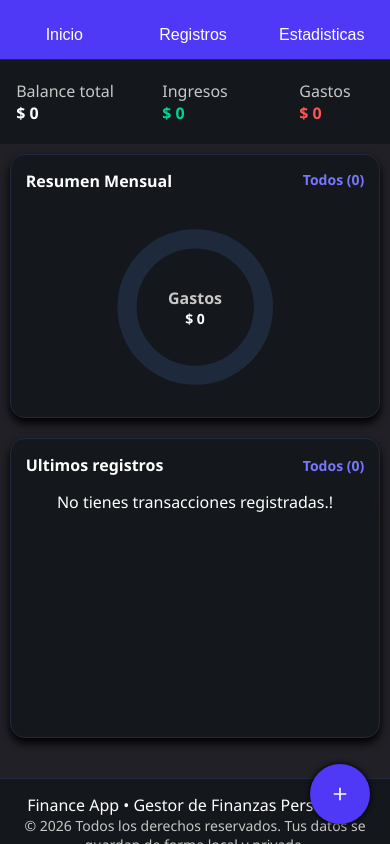
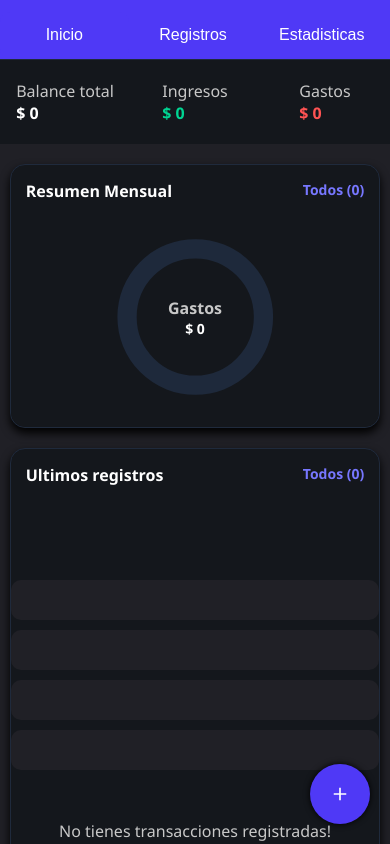
Before and after one commit to Davidpuente12/finance-App, a React (Vite) app: page / in a window 390 px wide. Shown: the top 844 px of the page. Built offline with nearby package versions, Linux system fonts and the light colour scheme.

Commit message:
add filter month

```diff
--- a/src/App.jsx
+++ b/src/App.jsx
@@ -155,6 +155,7 @@ function App() {
       {currentTab === "registros" && (
         <main>
           <SectionRegistros
+            currentTab={currentTab}
             lista={lista}
             actualizarLista={actualizarLista}
             loading={loading}
--- a/src/Section_estadisticas/resumen.css
+++ b/src/Section_estadisticas/resumen.css
@@ -125,6 +125,14 @@
   font-size: var(--text-small);
   color: var(--text-secondary);
 }
+.text-porcentajes {
+  font-size: var(--text-small);
+  margin-bottom: 20px;
+  display: flex;
+  justify-content: end;
+  gap: 20px;
+}
+
 .seccionResumenEstadisticas-grafico .grafico-circular {
   width: 100%;
   height: 80%;
--- a/src/Section_estadisticas/resumenMensual.jsx
+++ b/src/Section_estadisticas/resumenMensual.jsx
@@ -132,17 +132,7 @@ function ResumenMensual({
           <div className="seccionResumenEstadisticas-grafico">
             <div className="seccionResumenEstadisticas-title">
               <h3>Resumen Mensual</h3>
-              <p>
-                De todas las categorias del mes actual. Aqui podras encontrar:{" "}
-                <br />
-                <span style={{ color: "var(--text-color-primary)" }}>
-                  Porcentaje sobre total de Gastos
-                </span>
-                <br />
-                <span style={{ color: "var(--text-color-green)" }}>
-                  Porcentaje sobre total de Ingresos
-                </span>
-              </p>
+              <p>Todas las categorias del mes actual.</p>
             </div>
 
             <div className="grafico-circular">
@@ -186,6 +176,16 @@ function ResumenMensual({
           </div>
 
           <div className="seccionResumenEstadisticas-lista">
+            <div className="text-porcentajes">
+              <p style={{ color: "var(--text-color-primary)" }}>
+                % sobre gastos
+              </p>
+
+              <p style={{ color: "var(--text-color-green)" }}>
+                % sobre ingresos
+              </p>
+            </div>
+
             {graficos.map((item, index) => (
               <div key={index} className="resumenMensual-itemsLista">
                 <p>
--- a/src/Section_registro/section_registros.css
+++ b/src/Section_registro/section_registros.css
@@ -1,8 +1,3 @@
-.section-registros {
-  width: 60%;
-  min-height: 300px;
-  background: var(--bg-primary);
-}
 .section-registros-pages {
   width: 100%;
   min-height: 250px;
@@ -12,53 +7,30 @@
 .section-registros-pages ul {
   border-radius: 15px;
 }
+
+.section-registros {
+  width: 60%;
+  min-height: 465px;
+  background: var(--bg-primary);
+  display: grid;
+  grid-template-rows: 15% 85%;
+}
 .section-registros-head {
   padding: 20px 20px 0;
-  border-top-left-radius: 15px;
-  border-top-right-radius: 15px;
   display: flex;
   justify-content: space-between;
-  align-items: center;
 }
 .ver-todos {
   font-weight: bold;
   font-size: var(--text-small);
   color: var(--text-color-primary);
-  cursor: pointer;
-}
-.mayor-gasto {
-  color: var(--text-secondary);
-}
-.mayor-gasto span {
-  font-size: var(--text-small);
-  color: var(--text-primary);
-}
-.mayor-gasto b {
-  color: rgb(254, 93, 93);
 }
 
 /* LISTA */
 .section-registros-lista {
   background: var(--bg-primary);
-  padding: 20px;
-  min-height: 400px;
-  max-height: 600px;
-  overflow-y: auto;
+  padding: 15px 20px 20px;
   border-radius: 0 0 15px 15px;
-}
-.section-registros-lista::-webkit-scrollbar {
-  width: 10px;
-}
-.section-registros-lista::-webkit-scrollbar-track {
-  background: #383838;
-  border-radius: 8px;
-}
-.section-registros-lista::-webkit-scrollbar-thumb {
-  background: linear-gradient(180deg, #4facfe, rgb(34, 34, 87));
-  border-radius: 8px;
-}
-.section-registros-lista::-webkit-scrollbar-thumb:hover {
-  background: linear-gradient(180deg, rgb(34, 34, 87), #4facfe);
 }
 
 /* ITEMS */
@@ -205,9 +177,6 @@
 }
 
 @media (max-width: 580px) {
-  .section-registros {
-    height: auto;
-  }
   .section-registros-head {
     padding: 15px;
   }
@@ -236,28 +205,20 @@
   }
   /* filtros */
   .sectionRegistros-filtros {
-    position: relative;
     border: none;
-    border-top: 1px solid var(--border-primary);
     box-shadow: none;
     border-radius: 0;
     background: var(--bg-body);
   }
-  .registros-filtros-avanzados > div {
-    position: static;
-  }
-  .registros-filtros-avanzados .btn-reset {
-    width: 30%;
-    height: 30px;
-    top: 15px;
-    right: 0px;
-  }
   .sectionRegistros-filtros-head {
     background: var(--bg-body);
-    padding: 20px 0 15px;
-    flex-direction: column;
-    gap: 20px;
+    padding: 0;
   }
+  .sectionRegistros-filtros-head h3,
+  .registros-filtros-avanzados .btn-reset {
+    display: none;
+  }
+
   .sectionRegistros-search {
     width: 100%;
   }
@@ -267,22 +228,14 @@
     gap: 0;
   }
   .registros-filtros-avanzados input,
-  .registros-filtros-avanzados select {
-    width: 100%;
-    margin: 0;
-    border: none;
-    background: var(--bg-primary);
-    border-radius: 0;
-    border-bottom: 1px solid var(--border-primary);
+  .registros-filtros-avanzados select,
+  .registros-filtros-avanzados label {
+    display: none;
   }
   .registros-filtros-avanzados select:focus {
     border: none;
     box-shadow: none;
     background-color: var(--bg-body);
-  }
-
-  .registros-filtros-avanzados label {
-    display: none;
   }
 }
 
@@ -303,11 +256,11 @@
 .btn-mes {
   width: 100%;
   height: 40px;
+  margin-top: 15px;
   border: none;
-  background-color: var(--bg-primary);
-  border: 1px solid var(--border-primary);
-  color: var(--text-secondary);
-  font-size: var(--text-small);
+  background: var(--button-primary);
+  color: var(--text-primary);
+  font-size: var(--text-medium);
   display: flex;
   align-items: center;
   justify-content: center;
@@ -315,7 +268,8 @@
 .month-modal {
   background: var(--bg-primary);
   border: 1px solid var(--border-primary);
-  border-radius: 15px;
+  box-shadow: 0 4px 5px black;
+  border-radius: 10px;
   padding: 15px;
 }
 .month-modal-header {
@@ -327,7 +281,7 @@
   background: transparent;
   border: none;
   color: var(--text-secondary);
-  font-size: var(--text-primary);
+  font-size: var(--text-large);
   cursor: pointer;
 }
 .month-modal-buttons {
@@ -336,10 +290,12 @@
   margin-top: 20px;
 }
 .month-modal-buttons button {
-  width: 80px;
+  width: 85px;
   min-height: 40px;
   border: none;
-  color: var(--text-secondary);
+  color: var(--text-color-primary);
+  font-size: var(--text-small);
+  font-weight: bold;
   background: none;
 }
 
@@ -351,3 +307,31 @@
     display: block;
   }
 }
+
+/* Estado lista vacia */
+.estado-lista-vacia {
+  width: 100%;
+  height: 100%;
+  display: flex;
+  flex-direction: column;
+  align-items: center;
+  justify-content: center;
+  gap: 10px;
+}
+.estado-lista-vacia > div {
+  background-color: var(--bg-body);
+  width: 100%;
+  height: 40px;
+  border-radius: 10px;
+}
+.estado-lista-vacia > p {
+  margin-top: 40px;
+  color: var(--text-secondary);
+}
+
+.dark {
+  height: 450px;
+}
+.dark > div {
+  background-color: var(--bg-primary);
+}
--- a/src/Section_registro/section_registros.jsx
+++ b/src/Section_registro/section_registros.jsx
@@ -3,10 +3,13 @@ import { ItemTransaccion } from "./components/ItemTransaccion";
 import { IoMdSearch } from "react-icons/io";
 import { categorias_gastos, categorias_ingresos } from "../utils/categorias";
 
-// css
+// css - icon
 import "./section_registros.css";
 import { ImOpt } from "react-icons/im";
+
+// estados de carga
 import { EstadoDeCarga } from "../utils/estadoDeCarga";
+import { EstadoListaVacia } from "../utils/estadoListaVacia";
 
 function SectionRegistros({
   currentTab,
@@ -45,15 +48,18 @@ function SectionRegistros({
       ? filterDate.split("-")[0]
       : new Date().getFullYear();
     const month = String(monthIndex + 1).padStart(2, "0");
-    onFilterDateChange(`${year}-${month}`);
+    onFilterDateChange(`${year}-${month}-01`);
     setShowMonthModal(false);
   };
 
   const currentDate = new Date();
-  const currentMonthLabel = `${monthNames[currentDate.getMonth()]} ${currentDate.getFullYear()}`;
-  const selectedMonthLabel = filterDate
-    ? `${monthNames[Number(filterDate.split("-")[1]) - 1] ?? monthNames[currentDate.getMonth()]} ${filterDate.split("-")[0]}`
-    : currentMonthLabel;
+  const filterDateParts = filterDate ? filterDate.split("-") : [];
+  const selectedYear = filterDateParts[0] || currentDate.getFullYear();
+  const selectedMonthIndex = filterDateParts[1]
+    ? Number(filterDateParts[1]) - 1
+    : currentDate.getMonth();
+
+  const selectedMonthLabel = `${monthNames[selectedMonthIndex] ?? monthNames[currentDate.getMonth()]} ${selectedYear}`;
 
   // fILTROS DEL BUSCADOR , CATEGORIAS Y TIPOS DE GASTOS
   const filteredTransactions = useMemo(() => {
@@ -110,9 +116,7 @@ function SectionRegistros({
           <ul className="section-registros-lista">
             {loading && <EstadoDeCarga />}
             {lista.length === 0 && !loading && (
-              <p style={{ textAlign: "center" }}>
-                No tienes transacciones registradas.!
-              </p>
+              <EstadoListaVacia currentTab={currentTab} />
             )}
 
             {filteredTransactions.slice(0, 5).map((item) => {
@@ -204,7 +208,7 @@ function SectionRegistros({
                 </select>
               </div>
 
-              <div className="input-date">
+              <div className="contain-input-date">
                 <label>FECHA</label>
                 <input
                   type="date"
@@ -278,9 +282,7 @@ function SectionRegistros({
                 <p style={{ textAlign: "center" }}>Estamos cargando...</p>
               )}
               {filteredTransactions.length === 0 && !loading && (
-                <p style={{ textAlign: "center" }}>
-                  No tienes transacciones registradas este mes!
-                </p>
+                <EstadoListaVacia currentTab={currentTab} />
               )}
 
               {filteredTransactions.map((item) => {
--- a/src/index.css
+++ b/src/index.css
@@ -17,7 +17,7 @@
   --text-color-green: rgb(0, 212, 146);
   --text-color-red: rgb(255, 83, 83);
 
-  --text-large: clamp(1.6rem, 1.5vw, 1.9rem);
+  --text-large: clamp(1.6rem, 1.5vw, 1.8rem);
   --text-medium: 1.6rem;
   --text-small: 1.4rem;
 
@@ -26,14 +26,12 @@
   --button-red: rgb(254, 83, 83);
   --button-green: rgb(0, 212, 146);
 }
+
 body {
   background: var(--bg-body);
   font-size: var(--text-medium);
   font-family: "Segoe UI", Tahoma, Geneva, Verdana, sans-serif;
   color: var(--text-primary);
-}
-#root {
-  height: 100%;
 }
 
 header {
@@ -153,8 +151,7 @@ section h3 {
 
 footer {
   width: 100%;
-  height: 90px;
-  margin-top: 80px;
+  margin-top: 40px;
   padding: 20px;
   background-color: var(--bg-primary);
   border-top: 1px solid var(--border-primary);
@@ -220,6 +217,7 @@ footer {
 @media (max-width: 580px) {
   main {
     width: 95%;
+    margin-top: 10px;
   }
   header {
     background-color: var(--button-primary);
@@ -257,4 +255,7 @@ footer {
     bottom: 20px;
     right: 20px;
   }
+  footer {
+    padding: 10px;
+  }
 }
--- a/src/utils/estadoDeCarga.jsx
+++ b/src/utils/estadoDeCarga.jsx
@@ -1,7 +1,7 @@
 function EstadoDeCarga() {
   return (
     <div className="estado-de-carga">
-      <div class="spinner"></div>
+      <div className="spinner"></div>
     </div>
   );
 }
--- /dev/null
+++ b/src/utils/estadoListaVacia.jsx
@@ -0,0 +1,20 @@
+function EstadoListaVacia({ currentTab }) {
+  return (
+    <div
+      className={
+        currentTab === "inicio"
+          ? "estado-lista-vacia"
+          : "estado-lista-vacia dark"
+      }
+    >
+      <div></div>
+      <div></div>
+      <div></div>
+      <div></div>
+
+      <p>No tienes transacciones registradas! </p>
+    </div>
+  );
+}
+
+export { EstadoListaVacia };
```
